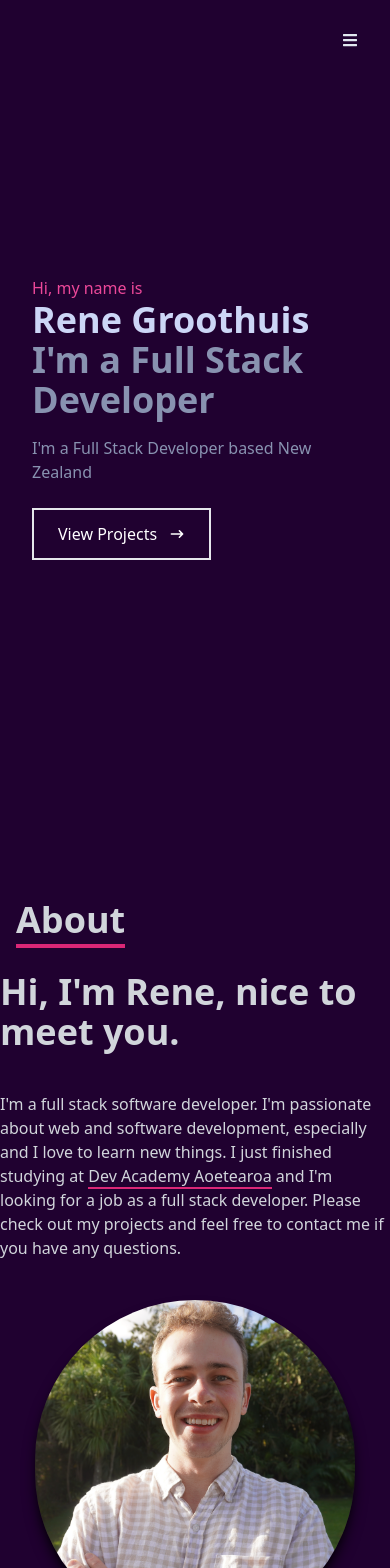
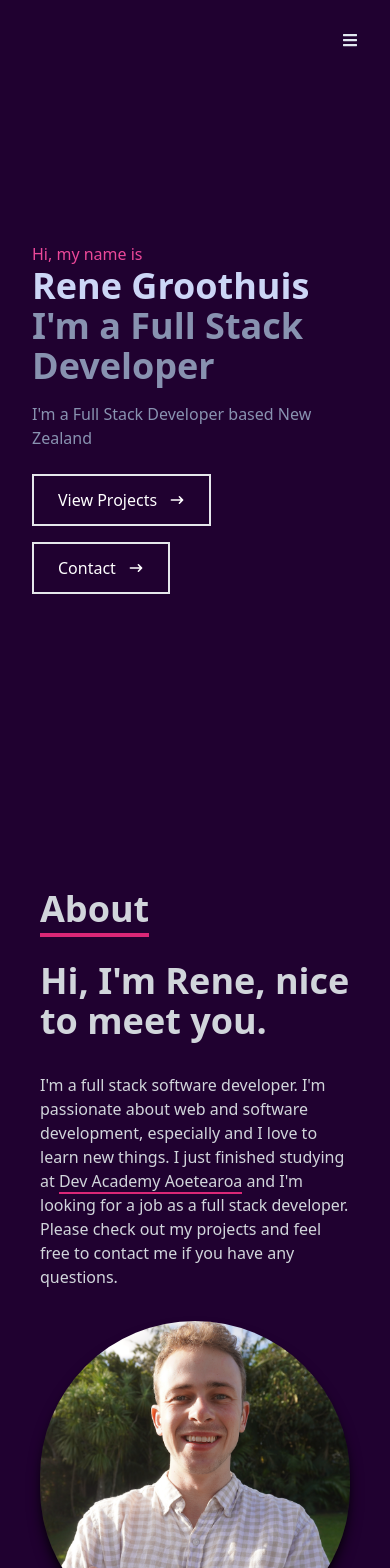
Before and after one commit to pulsarbeam/personal-website, a React (Vite) app: page / in a window 390 px wide. Shown: the top 1568 px of the page. Built offline with nearby package versions, Linux system fonts and the light colour scheme.

Commit message:
fix some components

```diff
--- a/src/components/About.tsx
+++ b/src/components/About.tsx
@@ -7,15 +7,15 @@ const About = () => {
       <div className="w-full h-screen bg-[#200130] text-gray-300 ">
         <div className="flex flex-col justify-center items-center w-full h-full">
           <div className="max-w-[1000px] w-full grid grid-cols-2 gap-8">
-            <div className="sm:text-right pb-8 pl-4">
-              <h1 className="text-4xl font-bold inline border-b-4 border-pink-600">
+            <div className="sm:text-right pb-8 pl-10 md:pl-4 ">
+              <h1 className="text-4xl font-bold inline border-b-4 border-pink-600 ">
                 About
               </h1>
             </div>
             <div></div>
           </div>
 
-          <div className="max-w-[1200px] w-full grid sm:grid-cols-3 gap-10">
+          <div className="max-w-[1200px] w-full grid sm:grid-cols-3 gap-8 px-10">
             <div className="sm:text-right text-4xl font-bold">
               <h2>Hi, I'm Rene, nice to meet you.</h2>
             </div>
@@ -33,7 +33,7 @@ const About = () => {
               </p>
             </div>
             <img
-              className=" mx-auto w-80 rounded-full shadow-lg shadow-[#000000] md:w-96"
+              className=" mx-auto w-80 rounded-full shadow-lg shadow-[#000000] md:w-96 "
               src={rene}
               alt="Rene"
             />
--- a/src/components/Home.tsx
+++ b/src/components/Home.tsx
@@ -17,10 +17,21 @@ const Home = () => {
           <p className="text-[#8892b0] py-4 max-w-[700px]">
             I'm a Full Stack Developer based New Zealand
           </p>
-          <div>
-            <Link to="work" smooth={true} duration={500} offset={-13}>
+          <div className="flex flew-row flex-wrap">
+            <div className="mr-4">
+              <Link to="work" smooth={true} duration={500} offset={-13}>
+                <button className="text-white group border-2 px-6 py-3 my-2 flex items-center hover:bg-pink-600 hover:border-pink-600">
+                  View Projects
+                  <span className=" group-hover:rotate-90 duration-300">
+                    <HiArrowNarrowRight className="ml-3" />
+                  </span>
+                </button>
+              </Link>
+            </div>
+
+            <Link to="contact" smooth={true} duration={500} offset={-13}>
               <button className="text-white group border-2 px-6 py-3 my-2 flex items-center hover:bg-pink-600 hover:border-pink-600">
-                View Projects
+                Contact
                 <span className=" group-hover:rotate-90 duration-300">
                   <HiArrowNarrowRight className="ml-3" />
                 </span>
--- a/src/components/Navbar.tsx
+++ b/src/components/Navbar.tsx
@@ -61,7 +61,13 @@ const Navbar = () => {
           </Link>
         </li>
         <li className="py-6 text-4xl">
-          <Link onClick={handleClick} to="about" smooth={true} duration={500}>
+          <Link
+            onClick={handleClick}
+            to="about"
+            smooth={true}
+            duration={500}
+            offset={-60}
+          >
             About
           </Link>
         </li>
--- a/src/components/Work.tsx
+++ b/src/components/Work.tsx
@@ -1,5 +1,5 @@
 import { Element } from 'react-scroll'
-import workImg from '../assets/workImg.jpeg'
+import squishy from '../assets/squishy.png'
 
 const Work = () => {
   return (
@@ -12,31 +12,33 @@ const Work = () => {
             </h1>
             <p className="py-6">// Check out some of my work</p>
           </div>
-          {/*
           <div className="grid sm:grid-cols-2 md:grid-cols-3 gap-4">
             <div
-              style={{ backgroundImage: `url(${workImg})` }}
+              style={{ backgroundImage: `url(${squishy})` }}
               className="shadow-lg shadow-[#040c16] group container rounded-md flex justify-center items-center mx-auto content-div"
             >
-
               <div className="opacity-0 group-hover:opacity-80">
-                <span className="text-2xl font-bold text-white tracking-wider">
-                  react JS Application
+                <span className="text-2xl font-bold text-white tracking-wider px-4">
+                  Squishy Squish Game
                 </span>
                 <div className="pt-8 text-center">
-                  <a href="/">
-                    <button className="texxt-center rounded-lg px-4 py-3 m-2 bg-white text-gray-700 font-bold text-lg">
-                      Demo
-                    </button>
-                  </a>
-                  <a href="/">
+                  <a
+                    target="_blank"
+                    href="https://github.com/harakeke-2023/Squishy-Squish"
+                  >
                     <button className="texxt-center rounded-lg px-4 py-3 m-2 bg-white text-gray-700 font-bold text-lg">
                       Code
                     </button>
                   </a>
+                  <p className='text-left'>
+                    This was our final group project for DevAcademy we made a
+                    platformer using p5 and React.
+                  </p>
                 </div>
               </div>
             </div>
+          </div>
+          {/*
             <div
               style={{ backgroundImage: `url(${workImg})` }}
               className="shadow-lg shadow-[#040c16] group container rounded-md flex justify-center items-center mx-auto content-div"
```
Also changed, not shown: src/assets/squishy.png (added).
